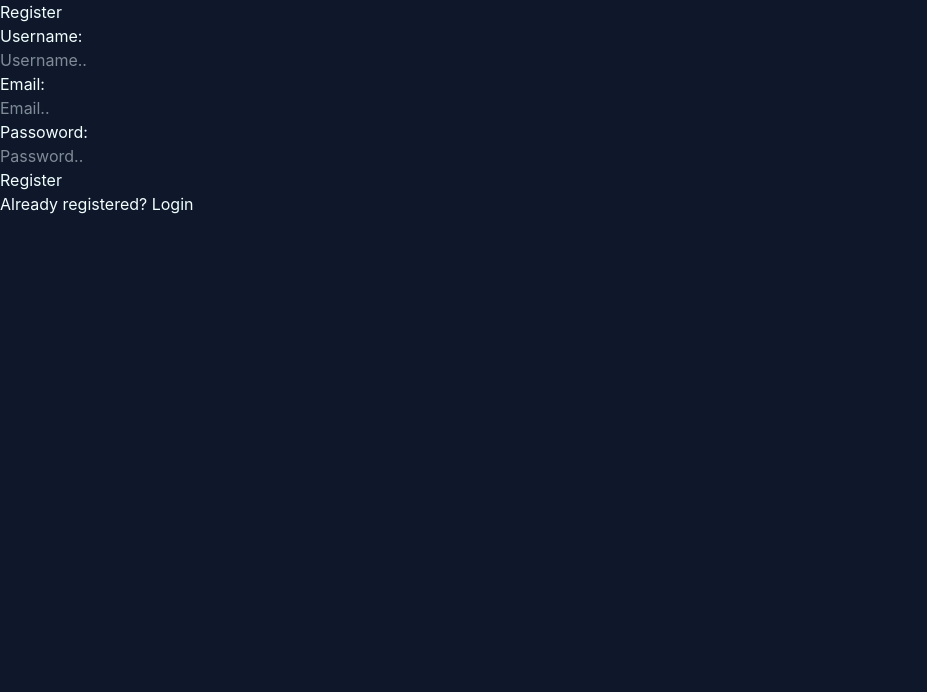
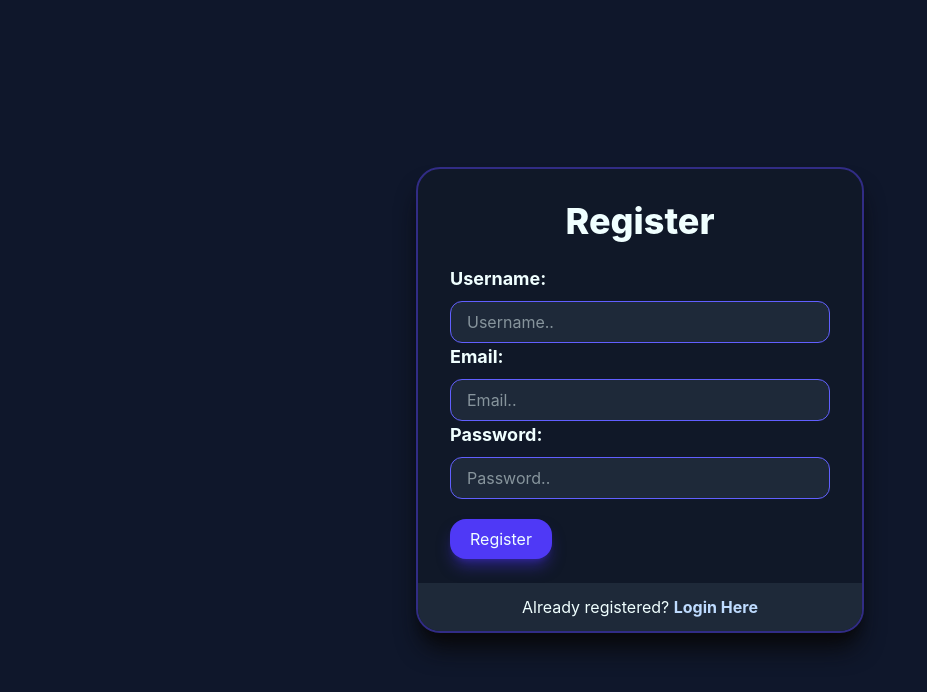
Before and after one commit to IshantTomar/ecommerce, a React (Vite) app in the folder frontend/: page /register in a window 1280 px wide. Shown: the top 692 px of the page, without its empty margins (0-927 px from the left). Built offline with nearby package versions, Linux system fonts and the light colour scheme; no server answers.

Commit message:
Added tailwind to Register.jsx

```diff
--- a/frontend/src/pages/Login.jsx
+++ b/frontend/src/pages/Login.jsx
@@ -38,7 +38,6 @@ const Login = () => {
       [name]: '',
     }));
 
-    // optional: also clear general server error
     setServerError('');
   };
 
--- a/frontend/src/pages/Register.jsx
+++ b/frontend/src/pages/Register.jsx
@@ -1,5 +1,5 @@
 import React, { useState } from 'react';
-import { Link } from 'react-router-dom';
+import { Link, useNavigate } from 'react-router-dom';
 import axios from 'axios';
 import { register } from '../services/authService';
 
@@ -11,6 +11,12 @@ const Register = () => {
   });
 
   const [errors, setErrors] = useState({});
+
+  const [serverError, setServerError] = useState('');
+
+  const [loading, setLoading] = useState(false);
+
+  const navigate = useNavigate();
 
   const validate = (data) => {
     const newErrors = {};
@@ -43,6 +49,13 @@ const Register = () => {
       ...prev,
       [name]: value,
     }));
+
+    setErrors((prev) => ({
+      ...prev,
+      [name]: '',
+    }));
+
+    setServerError('');
   };
 
   const handleSubmit = async (e) => {
@@ -55,54 +68,115 @@ const Register = () => {
       return; // stop submission
     }
 
-    console.log(form);
-    // API call goes here
+    try {
+      setLoading(true);
       const response = await register(form);
-    console.log(register);
+
+      navigate('/login');
+    } catch (error) {
+      console.error(error);
+
+      const data = error.response?.data;
+      // Case 1: validation errors (array)
+      if (data?.errors) {
+        const newErrors = {};
+
+        data.errors.forEach((err) => {
+          newErrors[err.path] = err.msg;
+        });
+
+        setErrors(newErrors);
+        return;
+      }
+
+      // Case 2: general error
+      if (data?.message) {
+        setServerError(data.message);
+      } else {
+        setServerError('Something went wrong');
+      }
+    } finally {
+      setLoading(false);
+    }
   };
 
   return (
     <>
-      <div>
-        <h1>Register</h1>
-        <form onSubmit={handleSubmit}>
-          <p>Username:</p>
+      <div className="flex items-center justify-center min-h-screen">
+        <div className="border-2 border-indigo-900 w-full max-w-md bg-gray-900 rounded-3xl shadow-xl shadow-zinc-950 flex flex-col overflow-hidden">
+          <form onSubmit={handleSubmit} className="flex flex-col w-full px-8 pt-8 pb-6">
+            <h1 className="text-center text-4xl font-extrabold mb-6">Register</h1>
+            {serverError && typeof serverError === 'string' && (
+              <p className="pl-4 bg-red-950 text-red-200 text-lg rounded-xl border border-red-400 py-2 mb-4">
+                {serverError}
+              </p>
+            )}
+            <p className="font-bold text-lg">Username:</p>
             <input
               name="username"
               type="text"
               value={form.username}
               onChange={handleChange}
+              className="pl-4 py-2 mt-2 bg-gray-800 w-full border border-indigo-500 rounded-xl outline-none focus:border-indigo-400 focus:border-2 transition"
               placeholder="Username.."
             />
-          {errors.username && <p>{errors.username}</p>}
-          <br />
+            {errors.username && <p className="text-red-400 text-sm pl-2 mt-1">{errors.username}</p>}
+            {serverError?.username && (
+              <p className="text-red-400 text-sm pl-2 mt-1">{serverError.username}</p>
+            )}
 
-          <p>Email:</p>
+            <p className="font-bold text-lg">Email:</p>
             <input
               name="email"
               type="text"
               value={form.email}
               onChange={handleChange}
+              className="pl-4 py-2 mt-2 bg-gray-800 w-full border border-indigo-500 rounded-xl outline-none focus:border-indigo-400 focus:border-2 transition"
               placeholder="Email.."
             />
-          {errors.email && <p>{errors.email}</p>}
-          <br />
+            {errors.email && <p className="text-red-400 text-sm pl-2 mt-1">{errors.email}</p>}
+            {serverError?.email && (
+              <p className="text-red-400 text-sm pl-2 mt-1">{serverError.email}</p>
+            )}
 
-          <p>Passoword:</p>
+            <p className="font-bold text-lg">Password:</p>
             <input
               name="password"
               type="password"
               value={form.password}
               onChange={handleChange}
+              className="pl-4 py-2 mt-2 bg-gray-800 w-full border border-indigo-500 rounded-xl outline-none focus:border-indigo-400 focus:border-2 transition"
               placeholder="Password.."
             />
-          {errors.password && <p>{errors.password}</p>}
-          <br />
-          <button type="submit">Register</button>
+            {errors.password && <p className="text-red-400 text-sm pl-2 mt-1">{errors.password}</p>}
+            {serverError?.password && (
+              <p className="text-red-400 text-sm pl-2 mt-1">{serverError.password}</p>
+            )}
+
+            <button
+              type="submit"
+              disabled={loading}
+              className={`w-fit px-5 py-2 mt-5 rounded-2xl transition shadow-lg ${
+                loading
+                  ? 'bg-indigo-400 cursor-not-allowed shadow-none'
+                  : 'bg-indigo-600 cursor-pointer shadow-indigo-700/50 hover:shadow-indigo-500 hover:-translate-y-1'
+              }`}
+            >
+              {loading ? 'Registering...' : 'Register'}
+            </button>
+          </form>
+          <div className="bg-gray-800 w-full py-3 text-center">
             <p>
-            Already registered? <Link to="/login">Login</Link>
+              Already registered?{' '}
+              <Link
+                to="/login"
+                className="text-blue-200 font-bold hover:text-blue-50 hover:underline"
+              >
+                Login Here
+              </Link>
             </p>
-        </form>
+          </div>
+        </div>
       </div>
     </>
   );
```
Lines whose indentation alone changed are shown as unchanged.
